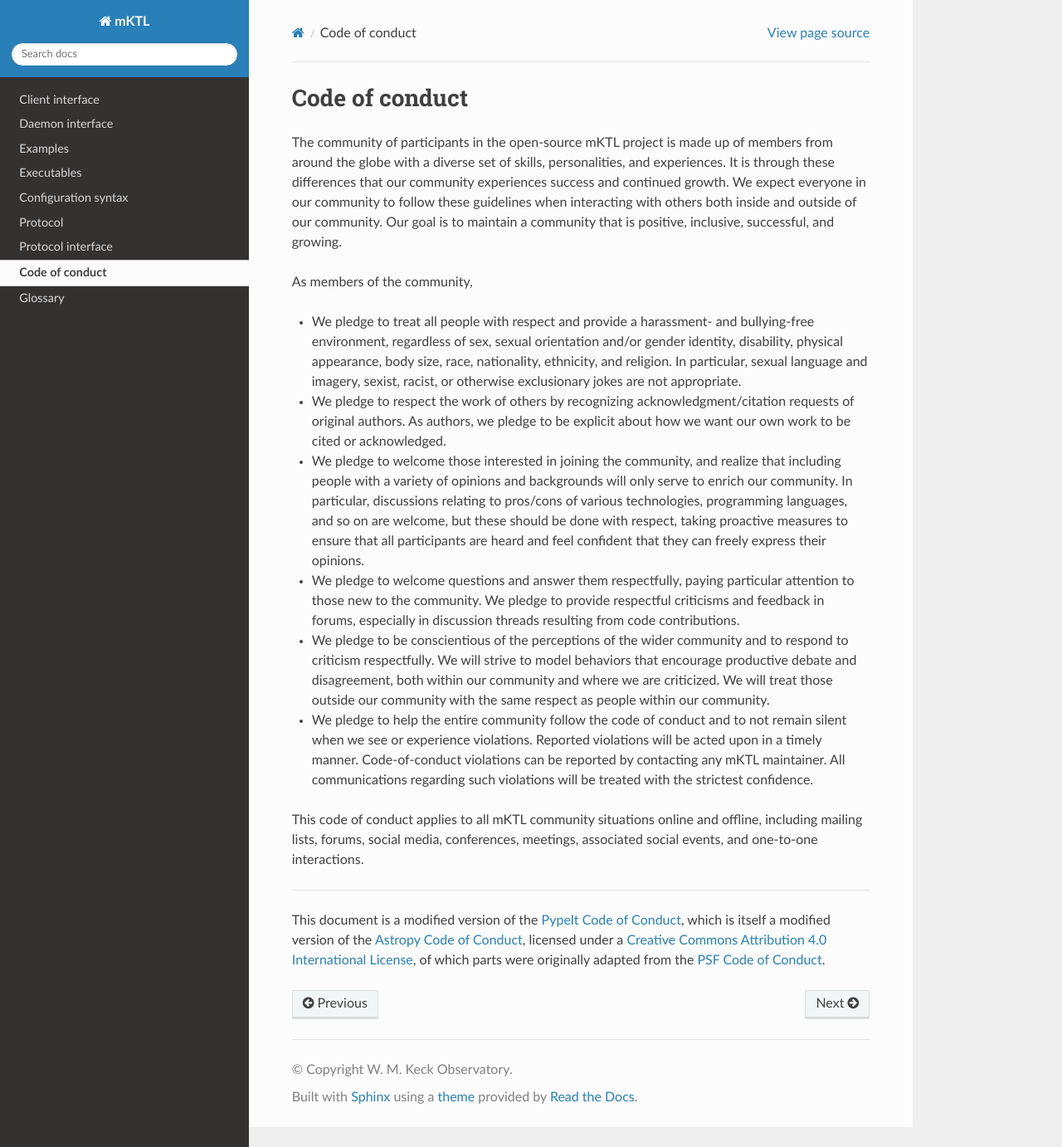
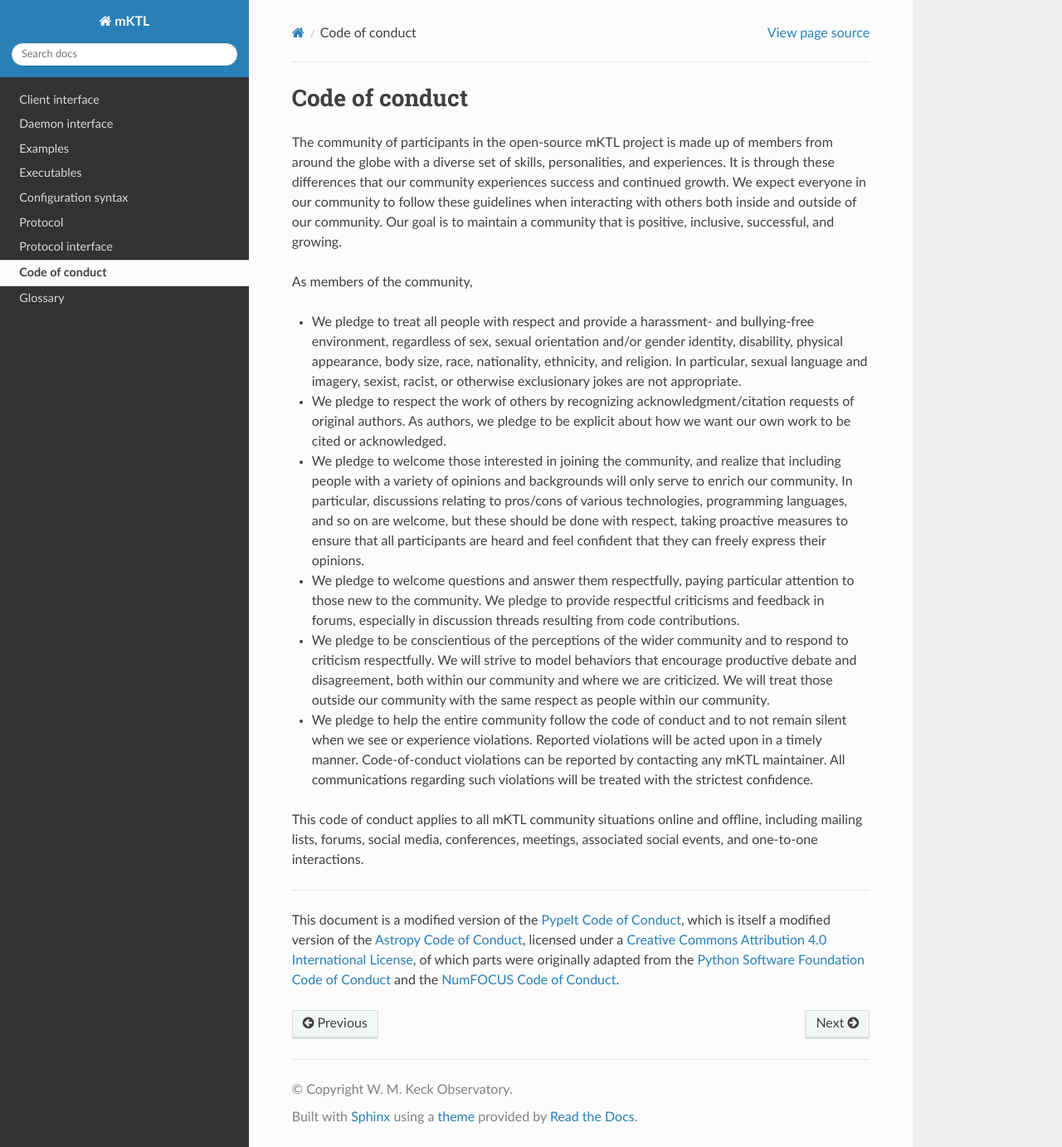
Before and after one commit to KeckObservatory/mKTL, a Sphinx documentation site: the page built from doc/code_of_conduct.rst, in a window 1280 px wide and 1382 px high. Shown: the whole window at 83% size. Built offline with Sphinx 7.4.7 and the Read the Docs theme 3.1.0, drawn with Linux system fonts in a browser that asks for light colours.

Commit message:
Expand the references to include NumFOCUS.

```diff
--- a/doc/code_of_conduct.rst
+++ b/doc/code_of_conduct.rst
@@ -59,5 +59,6 @@ itself a modified version of the `Astropy Code of Conduct
 <https://www.astropy.org/code_of_conduct.html>`_, licensed under a `Creative
 Commons Attribution 4.0 International License
 <https://creativecommons.org/licenses/by/4.0/>`__, of which parts were
-originally adapted from the `PSF Code of Conduct
-<https://www.python.org/psf/conduct/>`_.
+originally adapted from the `Python Software Foundation Code of Conduct
+<https://www.python.org/psf/conduct/>`_ and the
+`NumFOCUS Code of Conduct <https://numfocus.org/code-of-conduct>`_.
```
